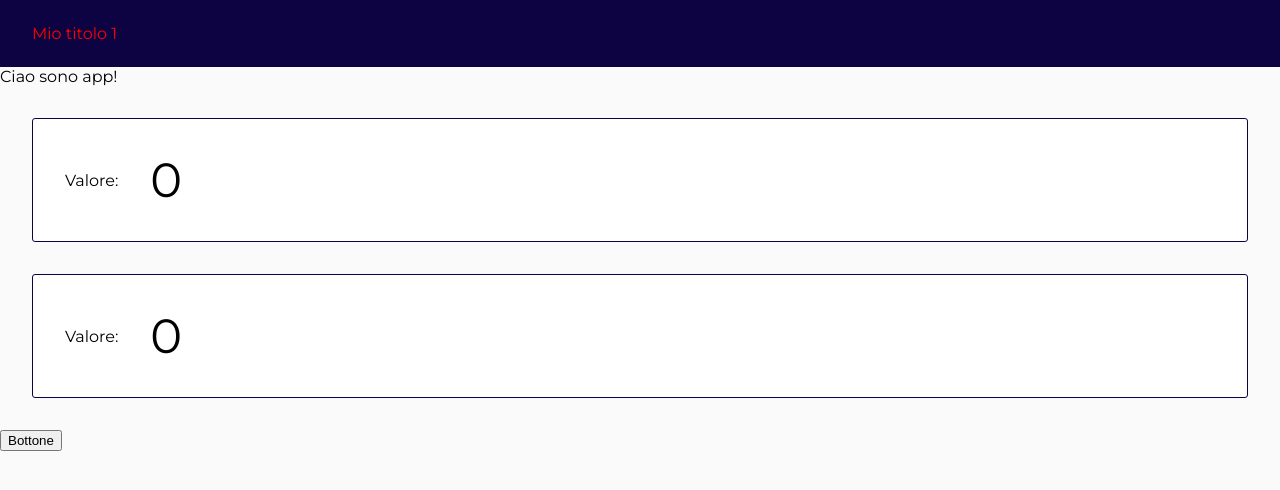
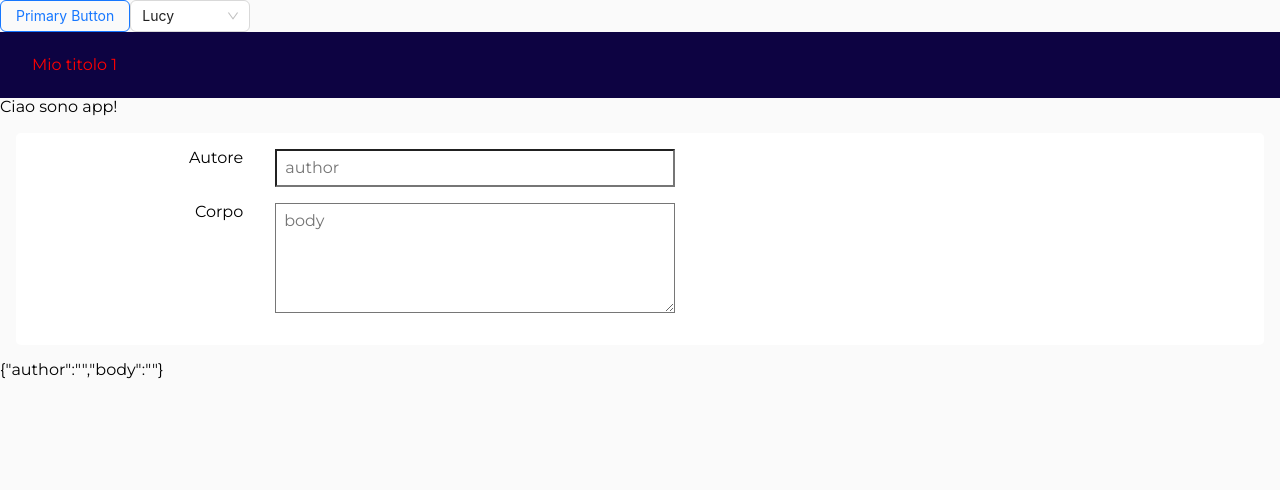
Before and after one commit to gdradi/fitstic-react-2023, a React (Create React App) app: page / in a window 1280 px wide. Shown: the top 490 px of the page. Built offline with nearby package versions, Linux system fonts and the light colour scheme; the HTML template or start-up script is replaced by a standard one.

Commit message:
Lezione 5

```diff
--- a/package.json
+++ b/package.json
@@ -7,6 +7,7 @@
     "@types/node": "^16.18.12",
     "@types/react": "^18.0.27",
     "@types/react-dom": "^18.0.10",
+    "antd": "^5.3.0",
     "lodash": "^4.17.21",
     "react": "^18.2.0",
     "react-dom": "^18.2.0",
--- a/src/App.tsx
+++ b/src/App.tsx
@@ -1,11 +1,46 @@
-import React from 'react';
-import logo from './logo.svg';
+import { Button, Select } from 'antd';
+import React, { useState } from 'react';
+import { EsercizioPost, Post } from './EsercizioPost';
+import { Header } from './Header';
 
 export const App: React.FunctionComponent = () => {
-  return (
-    <div className="splash">
-        <h1>Benvenuti al corso React 2023</h1>
-        <img src={logo} className="App-logo" alt="logo" />
-    </div>
-  );
-};
+  const myTitle = "Mio titolo 1";
+
+  // Definizione di uno stato "counter" di tipo number
+  const [counter, setCounter] = useState<number>(0);
+  const counterNegativo = -counter;
+
+  const [post, setPost] = useState<Post>({ author: "", body: "" });
+
+  console.log("App!");
+
+  return <div>
+
+    <Button disabled={false} ghost={true} type="primary">Primary Button</Button>
+
+    <Select
+      defaultValue="lucy"
+      style={{ width: 120 }}
+      // onChange={handleChange}
+      options={[
+        { value: 'jack', label: 'Jack' },
+        { value: 'lucy', label: 'Lucy' },
+        { value: 'Yiminghe', label: 'yiminghe' },
+        { value: 'disabled', label: 'Disabled', disabled: true },
+      ]}
+    />
+
+    {/* <Header title={myTitle} /> */}
+    <Header title={myTitle} className="red-text" />
+    <div>Ciao sono app!</div>
+
+    <EsercizioPost post={post} setPost={setPost} />
+    {post.author.length > 0 && <div>C'è un post!</div>}
+
+    {/* <Display counter={counter} />
+    <Display counter={counterNegativo} />
+    <button onClick={() => {
+      setCounter(counter + 1);
+    }}>Bottone</button> */}
+  </div>
+}
--- /dev/null
+++ b/src/EsercizioPost.tsx
@@ -0,0 +1,55 @@
+import { useState } from "react";
+import { PostComponent } from "./Post";
+
+export interface Post {
+    readonly author: string;
+    readonly body: string;
+}
+
+
+export const EsercizioPost: React.FunctionComponent<{
+    post: Post,
+    setPost: (post: Post) => void
+}> = (props) => {
+
+    return <div>
+        <div className="form">
+            <div>
+                <div className="label">Autore</div>
+                <input type="text" placeholder="author" onChange={event => {
+                    const value = event.target.value;
+                    console.log(value);
+
+                    // post.author = value;
+                    // console.log("Post dentro onChange", post);
+                    // setPost(post);
+
+                    props.setPost({
+                        ...props.post,
+                        author: value
+                    });
+                }} />
+            </div>
+            <div>
+                <div className="label">Corpo</div>
+                <textarea placeholder="body" rows={5} onChange={event => {
+                    const value = event.target.value;
+                    console.log(value);
+
+                    props.setPost({
+                        ...props.post,
+                        body: value
+                    })
+
+                    // setBody(value);
+                }} />
+            </div>
+        </div>
+
+        <PostComponent post={props.post} />
+
+        {/*
+        <div>{titolo}</div>
+        <div>{body}</div> */}
+    </div>
+}
--- /dev/null
+++ b/src/Post.tsx
@@ -0,0 +1,8 @@
+import { Post } from "./EsercizioPost";
+
+
+export const PostComponent: React.FunctionComponent<{
+    post: Post
+}> = (props) => {
+    return <div>{JSON.stringify(props.post)}</div>
+}
--- a/src/app.scss
+++ b/src/app.scss
@@ -11,9 +11,11 @@ body {
     margin: auto;
     margin-top: 10vh;
     text-align: center;
+
     h1 {
-       font-size: 3rem;
+        font-size: 3rem;
     }
+
     img {
         width: 50vw;
     }
@@ -47,10 +49,38 @@ body {
     background: white;
     display: flex;
     align-items: center;
+
     .hint {
         margin-right: 2rem;
     }
+
     .value {
         font-size: 3rem;
     }
 }
+
+
+input,
+textarea {
+    padding: 0.5rem;
+    margin-bottom: 1rem;
+    width: 400px;
+}
+
+.form {
+
+    border-radius: 5px;
+    background: white;
+    padding: 1rem;
+    margin: 1rem;
+
+    &>* {
+        display: flex;
+    }
+
+    .label {
+        width: 20%;
+        text-align: right;
+        padding-right: 2rem;
+    }
+}
--- a/src/index.tsx
+++ b/src/index.tsx
@@ -1,9 +1,14 @@
+import 'antd/dist/reset.css';
+import "./app.scss";
+
 import _ from 'lodash';
 import React, { useState } from 'react';
 import ReactDOM from 'react-dom/client';
+import { App } from './App';
 // import { App } from './App';
-import "./app.scss";
+
 import { Display } from './Display';
+import { EsercizioPost } from './EsercizioPost';
 import { Header } from './Header';
 
 // Importazione dei file di ripasso typescript
@@ -137,40 +142,30 @@ const elemento = <div className="miaclasse">
 
 
 
-const App: React.FunctionComponent = () => {
-  const myTitle = "Mio titolo 1";
+// const App: React.FunctionComponent = () => {
+//   const myTitle = "Mio titolo 1";
 
-  // Definizione di uno stato "counter" di tipo number
-  const [counter, setCounter] = useState<number>(0);
-  const counterNegativo = -counter;
+//   // Definizione di uno stato "counter" di tipo number
+//   const [counter, setCounter] = useState<number>(0);
+//   const counterNegativo = -counter;
 
-  console.log("App!");
+//   console.log("App!");
 
-  return <div>
-    {/* <Header title={myTitle} /> */}
-    <Header title={myTitle} className="red-text" />
-    <div>Ciao sono app!</div>
+//   return <div>
+//     {/* <Header title={myTitle} /> */}
+//     <Header title={myTitle} className="red-text" />
+//     <div>Ciao sono app!</div>
 
-    <Display counter={counter} />
-    <Display counter={counterNegativo} />
+//     <EsercizioPost />
 
-    <button onClick={() => {
-      setCounter(counter + 2);
-      // setCounter(counter => {
-      //   console.log("primo set counter: ", counter);
-      //   return counter + 1
-      // });
-      // setCounter(counter + 1);
-      // console.log("log in mezzo!");
-      // setCounter(counter => {
-      //   console.log("secondo set counter: ", counter);
-      //   return counter + 1
-      // });
-      // console.log("log in fondo!");
 
-    }}>Bottone</button>
-  </div>
-}
+//     {/* <Display counter={counter} />
+//     <Display counter={counterNegativo} />
+//     <button onClick={() => {
+//       setCounter(counter + 1);
+//     }}>Bottone</button> */}
+//   </div>
+// }
 
 
 
```
Also changed, not shown: 2 other files (tests, documents, lock files or other folders).
